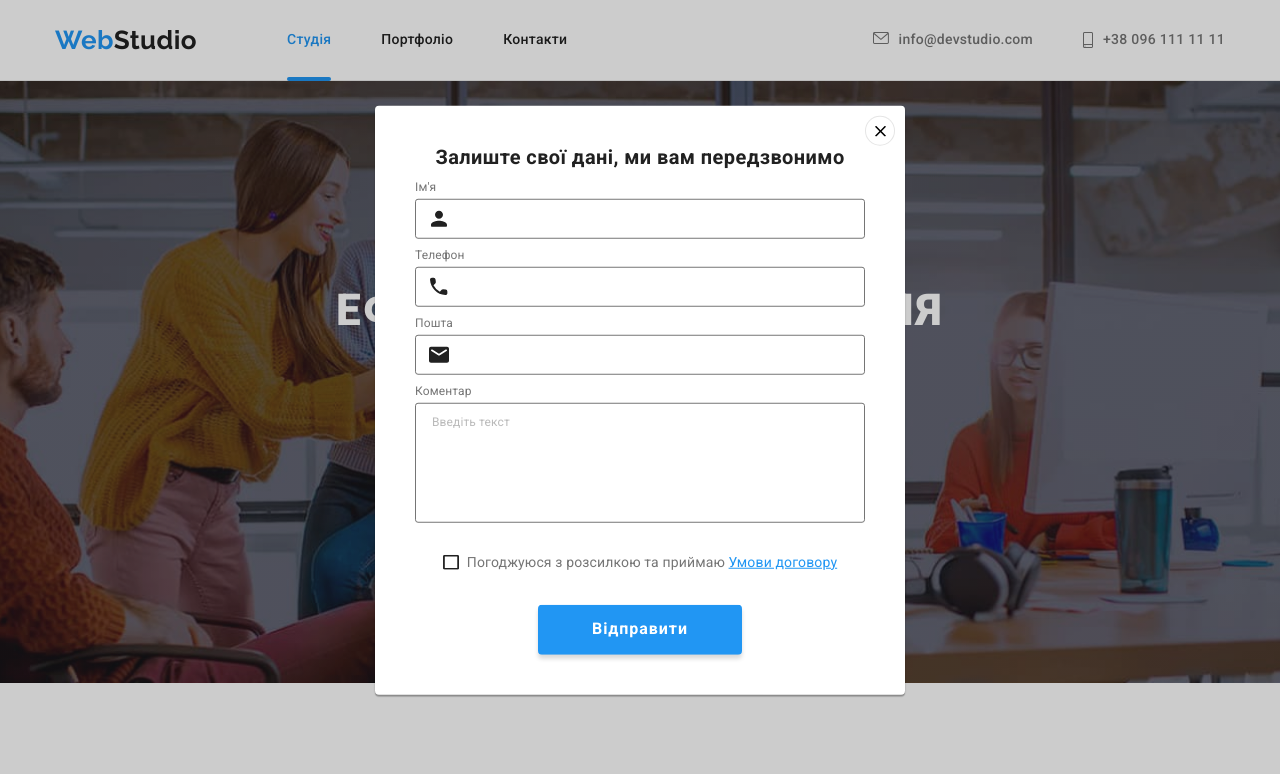
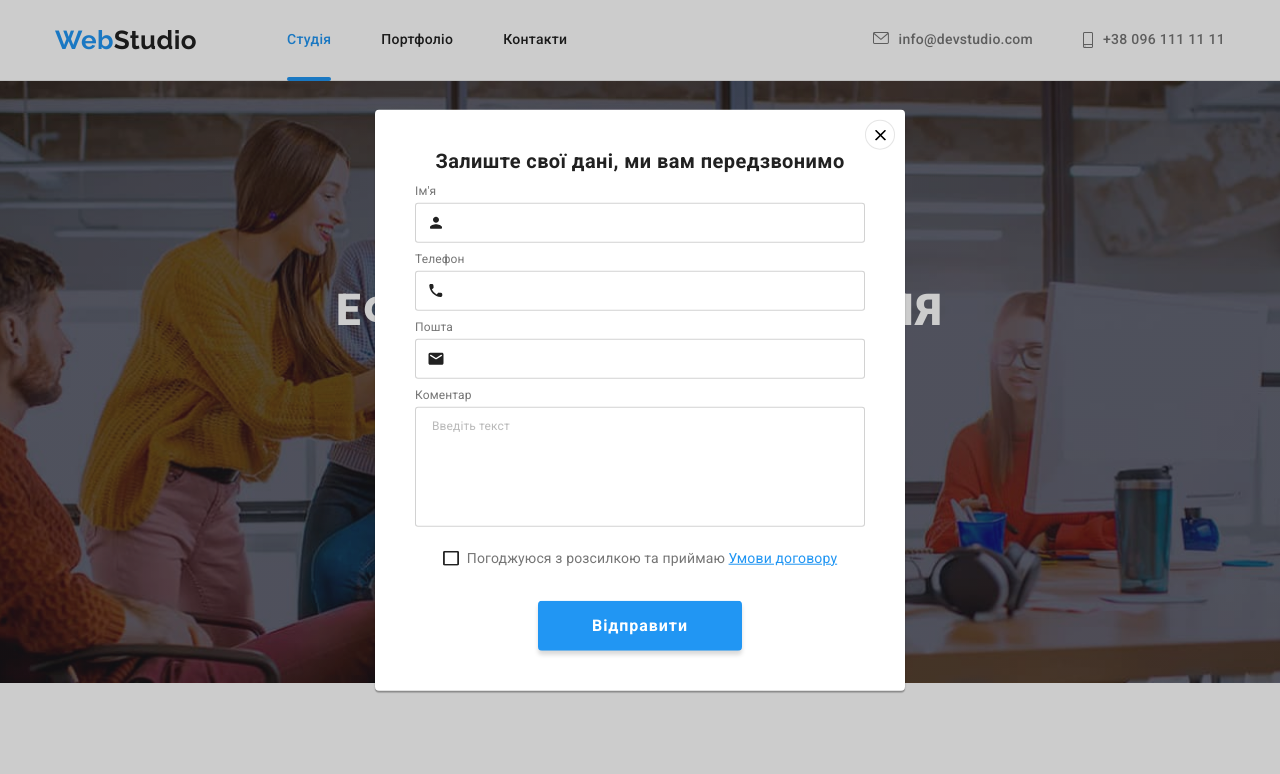
Before and after one commit to IvanRudka/goit-markup-hw-06, a plain HTML site: page index.html in a window 1280 px wide. Both pictures are taken after a click on the button "Замовити послугу". Shown: the top 774 px of the page. Drawn offline with nearby package versions, Linux system fonts and the light colour scheme.

Commit message:
Фіналізація

```diff
--- a/css/styles.css
+++ b/css/styles.css
@@ -823,6 +823,10 @@ img {
   margin-bottom: 20px;
 }
 
+.modal-form .form-field.check {
+  margin-bottom: 30px;
+}
+
 .input-field {
   position: relative;
 }
@@ -832,7 +836,7 @@ img {
   padding-left: 42px;
   width: 100%;
   border-radius: 3px;
-  border: 1px solid var(--primary-text-color);
+  border: 1px solid rgba(33, 33, 33, 0.2);
   outline: none;
 
   transition: border 250ms cubic-bezier(0.4, 0, 0.2, 1),
@@ -843,8 +847,8 @@ img {
 
 .modal-form .item-icon {
   position: absolute;
-  width: 24px;
-  height: 24px;
+  width: 18px;
+  height: 18px;
   left: 12px;
   top: 50%;
   pointer-events: none;
@@ -863,6 +867,10 @@ img {
 .input:hover + .item-icon,
 .input:focus +.item-icon {
   fill: var(--accent-color);
+}
+
+.form-field.text .input-field {
+  height: 120px;
 }
 
 .form-field .comment.input {
@@ -915,6 +923,7 @@ img {
 
   fill: var(--title-text-color);
 
+  transition: fill 250ms cubic-bezier(0.4, 0, 0.2, 1);
 }
 
 .modal-form .label.checkbox {
@@ -929,6 +938,10 @@ img {
   justify-content: center;
 
   cursor: pointer;
+}
+
+.checkbox:hover .icon .icon-non-check {
+  fill: var(--accent-color);
 }
 
 .input-checkbox:checked + .icon .icon-check {
--- a/index.html
+++ b/index.html
@@ -595,6 +595,11 @@
     <div class="backdrop is-hidden" data-modal>
       <div class="modal">
         <p class="modal-name">Залиште свої дані, ми вам передзвонимо</p>
+        <button type="button" class="button-close-modal" data-modal-close>
+          <svg class="icon">
+            <use href="./images/icons.svg#icon-modal-close-button"></use>
+          </svg>
+        </button>
         <form class="modal-form" autocomplete="off">
           <ul class="form-list">
             <li class="form-field">
@@ -647,7 +652,7 @@
                 ></textarea>
               </div>
             </li>
-            <li class="form-field">
+            <li class="form-field check">
               <label class="label checkbox">
                 <input
                   class="input-checkbox"
@@ -671,11 +676,6 @@
             Відправити
           </button>
         </form>
-        <button type="button" class="button-close-modal" data-modal-close>
-          <svg class="icon">
-            <use href="./images/icons.svg#icon-modal-close-button"></use>
-          </svg>
-        </button>
       </div>
     </div>
 
```
